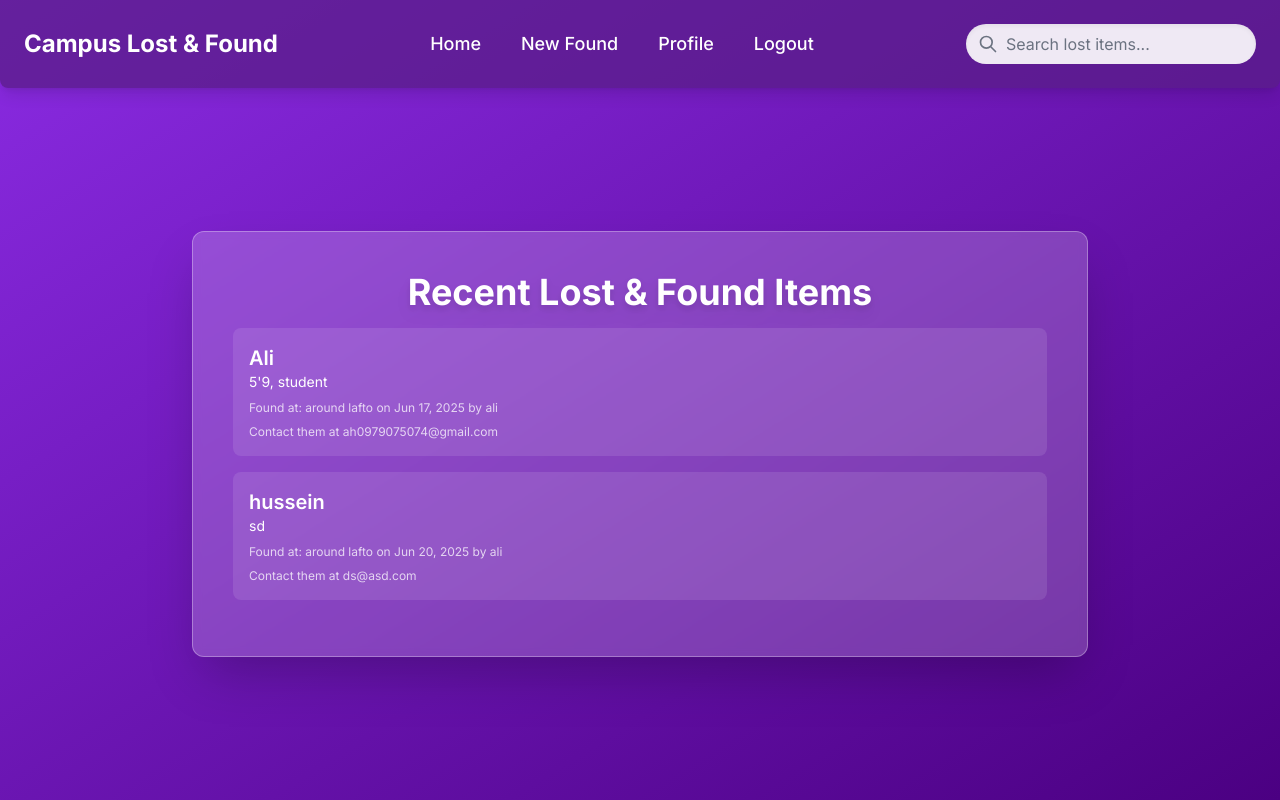
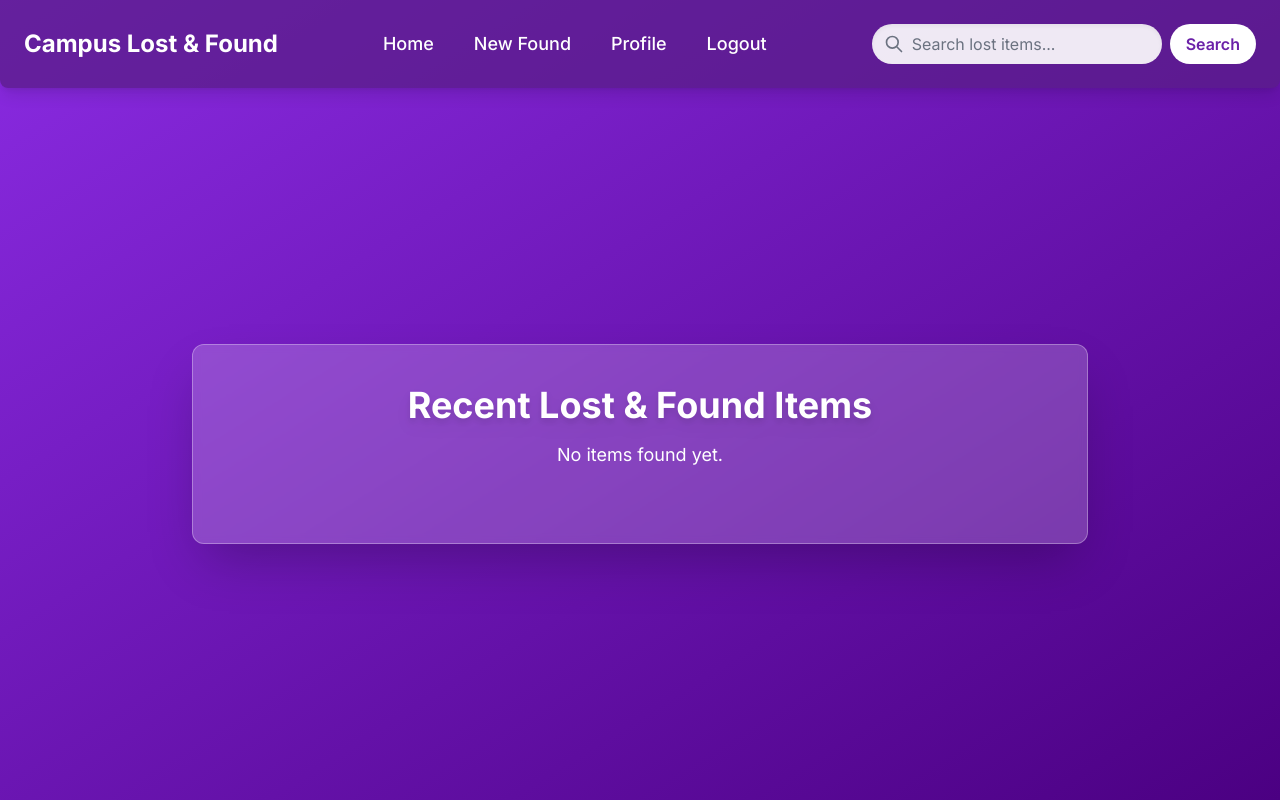
Before and after one commit to Al1husse1n/Lost-and-Found-Django-, a Django app: page / in a window 1280 px wide. Run offline with Django 5.2, Linux system fonts and the light colour scheme; a user stored in the database is signed in; data comes from the database, SQL or seed files in the repository; both versions use the stored data as it was after the commit; some libraries are stand-ins or nearby versions.

Commit message:
add functionality to the search bar

```diff
--- a/Lost_and_found/main/models.py
+++ b/Lost_and_found/main/models.py
@@ -23,5 +23,8 @@ class LostItem(models.Model):
     status = models.CharField(max_length=5, choices=STATUS_CHOICES, default='lost')
     claimed_by = models.ForeignKey(User, null=True, blank=True, on_delete=models.CASCADE, related_name='claimed_items')
 
+    class Meta:
+        ordering = ['-found_datetime']
+
     def __str__(self):
         return self.item_name
--- /dev/null
+++ b/Lost_and_found/main/static/js/imageModal.js
@@ -0,0 +1,10 @@
+function openImageModal(src) {
+    const modal = document.getElementById('imageModal');
+    const modalImg = document.getElementById('modalImage');
+    modalImg.src = src;
+    modal.classList.remove('hidden');
+}
+
+function closeImageModal() {
+    document.getElementById('imageModal').classList.add('hidden');
+}
--- a/Lost_and_found/main/templates/home.html
+++ b/Lost_and_found/main/templates/home.html
@@ -1,3 +1,4 @@
+{% load static %}
 <!DOCTYPE html>
 <html lang="en">
 <head>
@@ -35,34 +36,56 @@
                 <li><a href="/logout/" class="hover:text-purple-300 transition-colors duration-200 p-2 rounded-md">Logout</a></li>
             </ul>
             {%block content%}
-            <div class="w-full md:w-auto flex justify-center">
+            <form method="POST"  class="w-full md:w-auto flex justify-center">
+    {% csrf_token %}
     <div class="relative w-full max-w-md">
-                    <input type="text" placeholder="Search lost items..." class="w-full pl-10 pr-4 py-2 rounded-full bg-white bg-opacity-90 text-gray-800 placeholder-gray-500 focus:outline-none focus:ring-2 focus:ring-purple-400 focus:bg-white text-base shadow-inner transition-all duration-200">
-                    <svg class="absolute left-3 top-1/2 transform -translate-y-1/2 text-gray-500 w-5 h-5" fill="none" stroke="currentColor" viewBox="0 0 24 24" xmlns="http://www.w3.org/2000/svg">
-                        <path stroke-linecap="round" stroke-linejoin="round" stroke-width="2" d="M21 21l-6-6m2-5a7 7 0 11-14 0 7 7 0 0114 0z"></path>
+        <input type="text" name="searchbox" placeholder="Search lost items..."
+               class="w-full pl-10 pr-4 py-2 rounded-full bg-white bg-opacity-90 text-gray-800 placeholder-gray-500
+                      focus:outline-none focus:ring-2 focus:ring-purple-400 focus:bg-white text-base shadow-inner transition-all duration-200">
+        <svg class="absolute left-3 top-1/2 transform -translate-y-1/2 text-gray-500 w-5 h-5" fill="none"
+             stroke="currentColor" viewBox="0 0 24 24" xmlns="http://www.w3.org/2000/svg">
+            <path stroke-linecap="round" stroke-linejoin="round" stroke-width="2"
+                  d="M21 21l-6-6m2-5a7 7 0 11-14 0 7 7 0 0114 0z"></path>
         </svg>
     </div>
-            </div>
+    <button type="submit" name="search" value="zz"
+            class="ml-2 px-4 py-2 bg-white text-purple-800 font-semibold rounded-full hover:bg-purple-100 transition">
+        Search
+    </button>
+</form>
+
         </nav>
     </header>
 
-    <!-- Main Content Area -->
+
     <main class="container mx-auto flex-grow p-4 md:p-8 flex items-center justify-center">
         <div class="bg-white bg-opacity-20 backdrop-blur-sm rounded-xl shadow-2xl p-6 md:p-10 text-center text-white w-full max-w-4xl search-results-container border border-white border-opacity-30">
             <h2 class="text-3xl md:text-4xl font-extrabold mb-4 drop-shadow-lg">Recent Lost & Found Items</h2>
 
             {% for item in lost_items %}
-            <div class="bg-white bg-opacity-10 p-4 rounded-lg mb-4 text-left">
+            <div class="bg-white bg-opacity-10 p-4 rounded-lg mb-4 flex items-center space-x-4">
+                <div class="flex-1 text-left">
                     <h3 class="text-xl font-semibold">{{ item.item_name }}</h3>
                     <p class="text-sm">{{ item.item_description }}</p>
                     <p class="text-xs opacity-75 mt-2">Found at: {{ item.found_at }} on {{ item.found_datetime|date:"M d, Y" }} by {{item.item_founder}}</p>
-                <p class="text-xs opacity-75 mt-2"> Contact them at {{item.contactEmail}}</p>
+                    <p class="text-xs opacity-75 mt-2">Contact them at {{item.contactEmail}}</p>
+                </div>
+                <img src="{{ item.item_picture.url }}" alt="{{ item.item_name }}"
+                     class="w-24 h-24 object-cover rounded-lg cursor-pointer border border-white border-opacity-25"
+                     onclick="openImageModal('{{ item.item_picture.url }}')">
             </div>
             {% empty %}
             <p class="text-lg">No items found yet.</p>
             {% endfor %}
         </div>
     </main>
+
+    <div id="imageModal" class="fixed inset-0 bg-black bg-opacity-80 flex items-center justify-center z-50 hidden" onclick="closeImageModal()">
+        <img id="modalImage" class="max-w-full max-h-full rounded-lg border-4 border-white" />
+    </div>
+
+
+    <script src="{% static 'js/imageModal.js' %}"></script>
 </body>
 </html>
-{%endblock%}
+{% endblock %}
--- a/Lost_and_found/main/views.py
+++ b/Lost_and_found/main/views.py
@@ -25,8 +25,11 @@ def login_view(request):
 
 @login_required
 def home(request):
-    lost_items = LostItem.objects.all()
-    print(lost_items)
+    lost_items = LostItem.objects.none()
+    if request.method == "POST" and request.POST.get("search"):
+        search_item = request.POST.get("searchbox", "").strip()
+        lost_items = LostItem.objects.filter(item_name__icontains=search_item)
+
     return render(request, 'home.html', {'lost_items': lost_items})
 
 def logout_view(request):
```
Also changed, not shown: Lost_and_found/db.sqlite3. Lines whose indentation alone changed are shown as unchanged.
